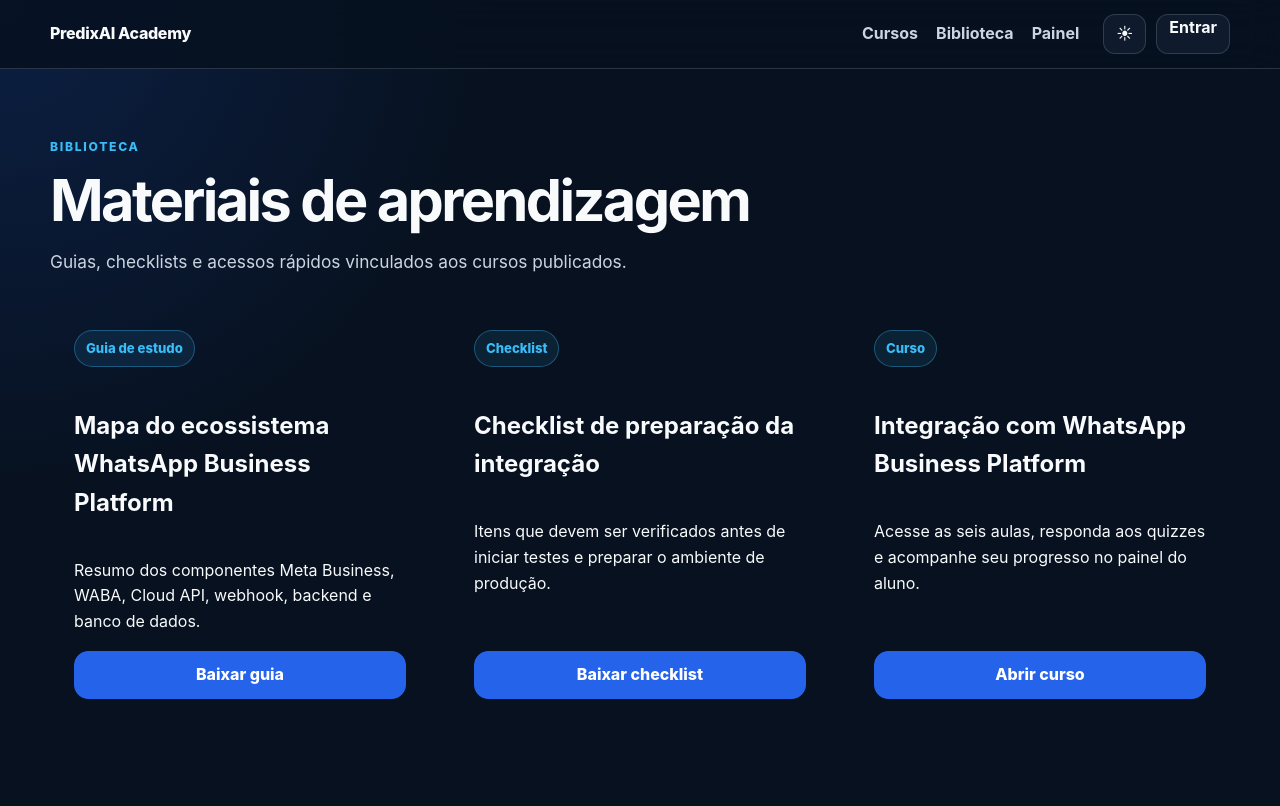
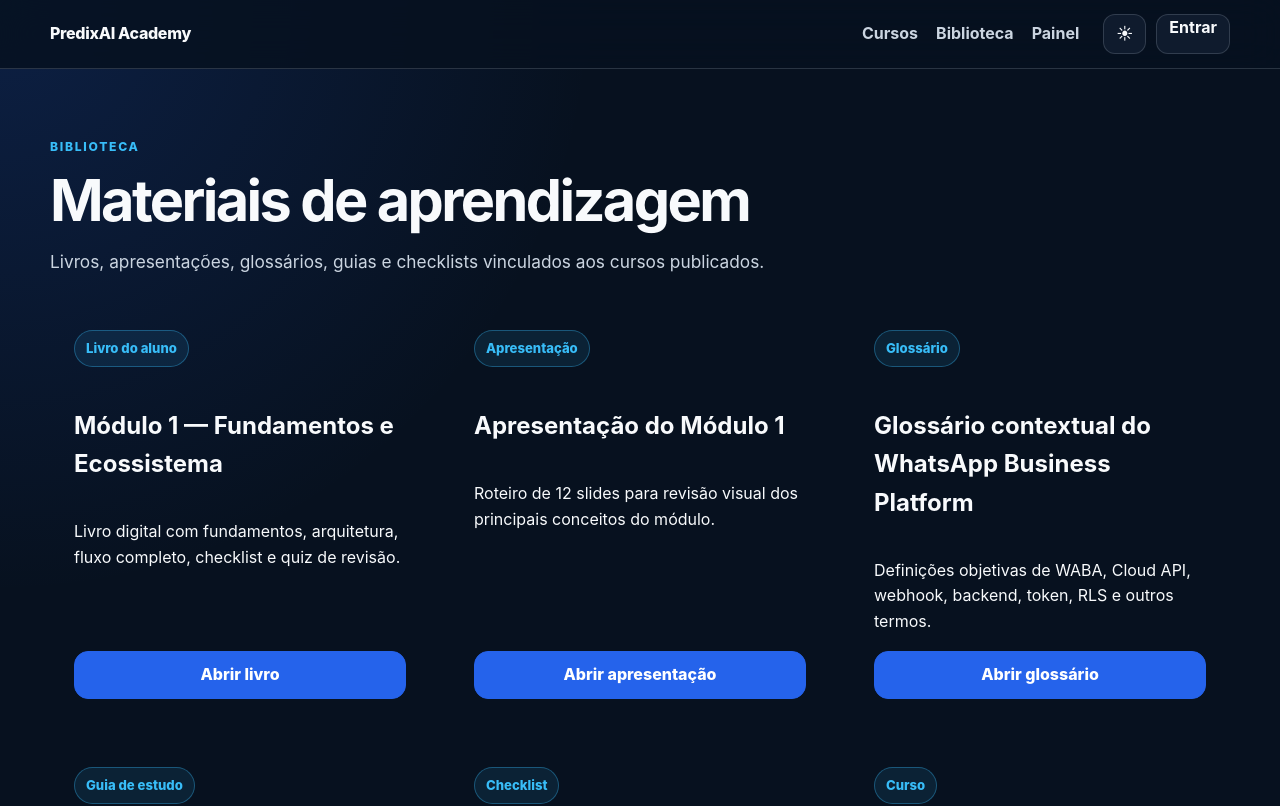
Before and after one commit to leon337/predixai-academy, a Next.js app: page /biblioteca in a window 1280 px wide. Shown: the top 806 px of the page. Built offline with nearby package versions, Linux system fonts and the light colour scheme.

Commit message:
feat(library): integrate Sprint 06 editorial package

```diff
--- a/app/biblioteca/page.tsx
+++ b/app/biblioteca/page.tsx
@@ -1,5 +1,26 @@
 export default function LibraryPage() {
   const materials = [
+    {
+      type: "Livro do aluno",
+      title: "Módulo 1 — Fundamentos e Ecossistema",
+      description: "Livro digital com fundamentos, arquitetura, fluxo completo, checklist e quiz de revisão.",
+      href: "/materiais/livro-modulo-1-whatsapp.md",
+      action: "Abrir livro",
+    },
+    {
+      type: "Apresentação",
+      title: "Apresentação do Módulo 1",
+      description: "Roteiro de 12 slides para revisão visual dos principais conceitos do módulo.",
+      href: "/materiais/apresentacao-modulo-1-whatsapp.md",
+      action: "Abrir apresentação",
+    },
+    {
+      type: "Glossário",
+      title: "Glossário contextual do WhatsApp Business Platform",
+      description: "Definições objetivas de WABA, Cloud API, webhook, backend, token, RLS e outros termos.",
+      href: "/materiais/glossario-whatsapp-business-platform.md",
+      action: "Abrir glossário",
+    },
     {
       type: "Guia de estudo",
       title: "Mapa do ecossistema WhatsApp Business Platform",
@@ -28,7 +49,7 @@ export default function LibraryPage() {
       <section className="page-heading">
         <span className="eyebrow">Biblioteca</span>
         <h1>Materiais de aprendizagem</h1>
-        <p>Guias, checklists e acessos rápidos vinculados aos cursos publicados.</p>
+        <p>Livros, apresentações, glossários, guias e checklists vinculados aos cursos publicados.</p>
       </section>
       <section className="resource-grid">
         {materials.map((material) => (
```
